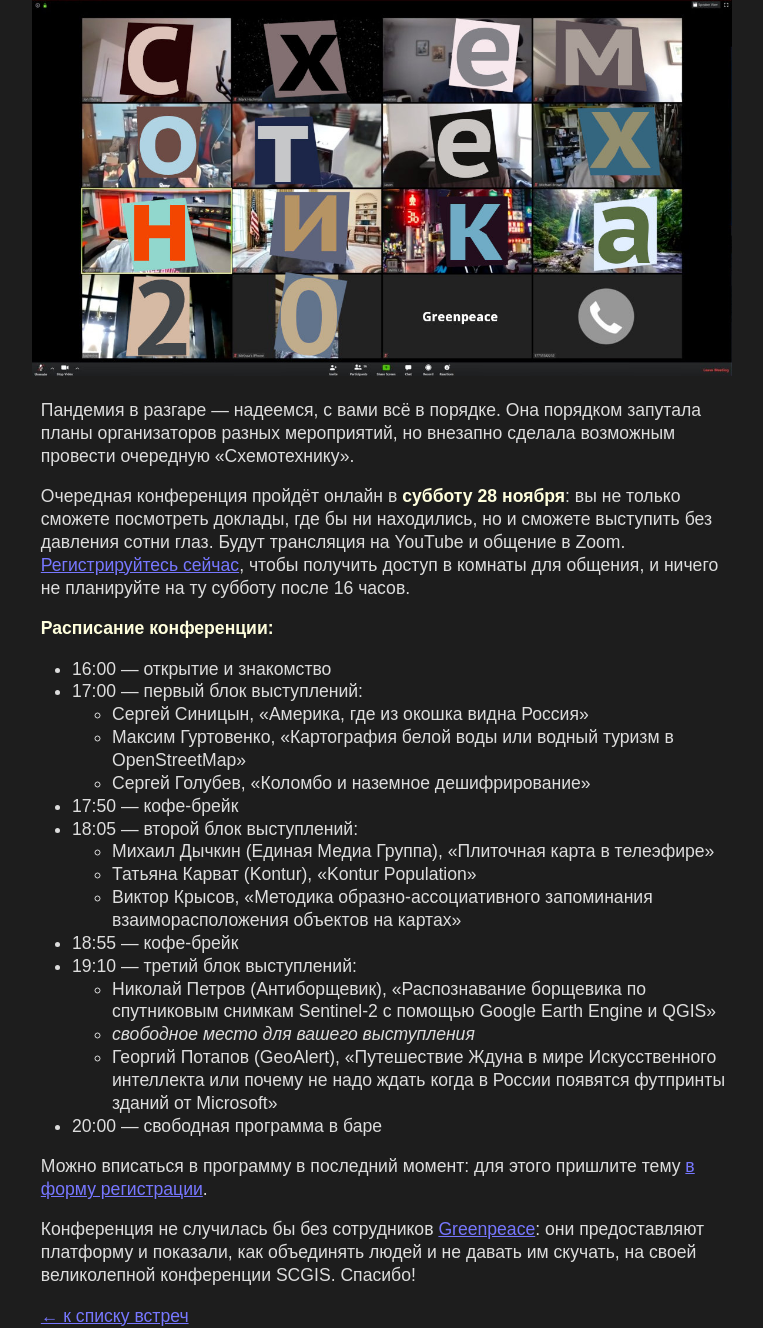
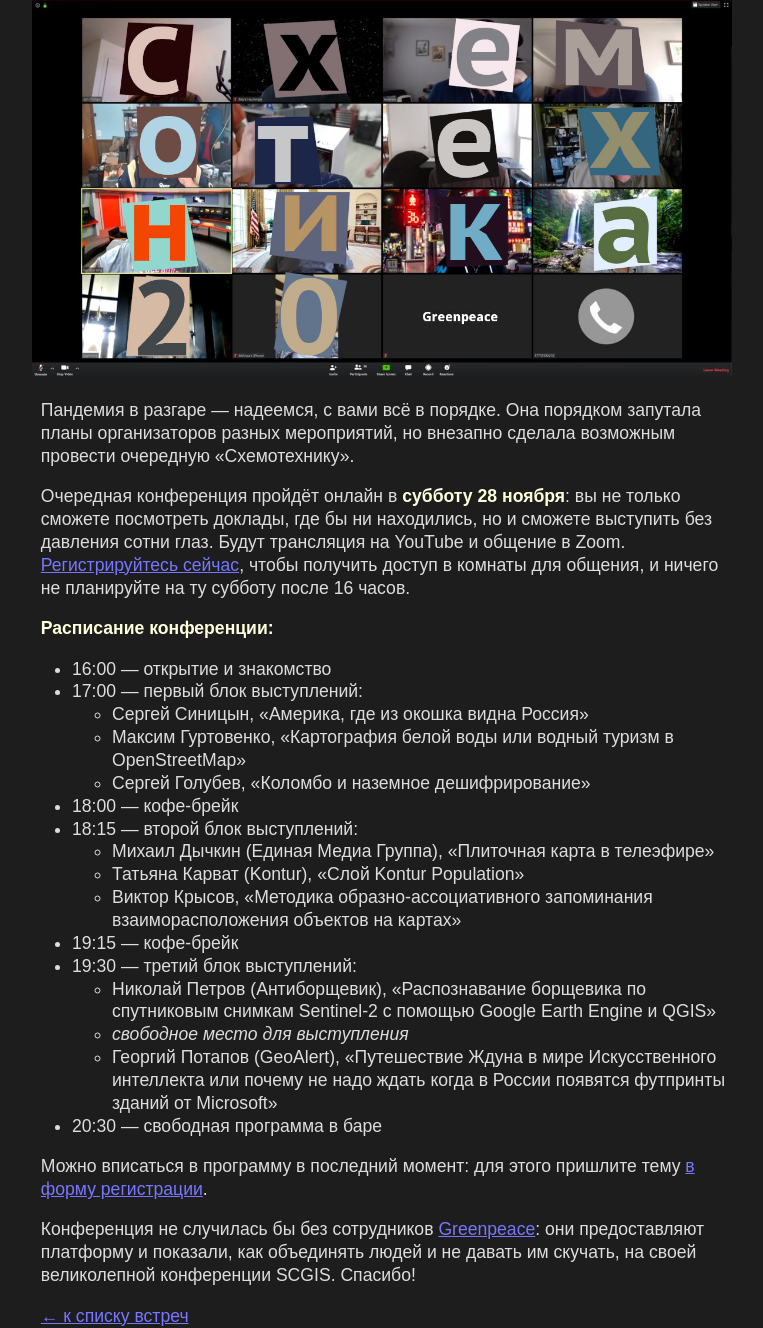
Before and after one commit to Zverik/schemotechnika, a Jekyll site: the page built from _posts/2020-11-15-schemo20.md, in a window 1280 px wide. Shown: the whole page, without its empty margins (258-1021 px from the left). Built offline with Jekyll 4.4.1, drawn with Linux system fonts in a browser that asks for light colours.

Commit message:
expanded timing

```diff
--- a/_posts/2020-11-15-schemo20.md
+++ b/_posts/2020-11-15-schemo20.md
@@ -22,18 +22,18 @@ permalink: 20.html
   - Сергей Синицын, «Америка, где из окошка видна Россия»
   - Максим Гуртовенко, «Картография белой воды или водный туризм в OpenStreetMap»
   - Сергей Голубев, «Коломбо и наземное дешифрирование»
-* 17:50 — кофе-брейк
-* 18:05 — второй блок выступлений:
+* 18:00 — кофе-брейк
+* 18:15 — второй блок выступлений:
   - Михаил Дычкин (Единая Медиа Группа), «Плиточная карта в телеэфире»
-  - Татьяна Карват (Kontur), «Kontur Population»
+  - Татьяна Карват (Kontur), «Слой Kontur Population»
   - Виктор Крысов, «Методика образно-ассоциативного запоминания взаиморасположения объектов на картах»
-* 18:55 — кофе-брейк
-* 19:10 — третий блок выступлений:
+* 19:15 — кофе-брейк
+* 19:30 — третий блок выступлений:
   - Николай Петров (Антиборщевик), «Распознавание борщевика по спутниковым снимкам Sentinel-2 с помощью Google Earth Engine и QGIS»
-  - _свободное место для вашего выступления_
+  - _свободное место для выступления_
   - Георгий Потапов (GeoAlert), «Путешествие Ждуна в мире Искусственного интеллекта или
     почему не надо ждать когда в России появятся футпринты зданий от Microsoft»
-* 20:00 — свободная программа в баре
+* 20:30 — свободная программа в баре
 
 Можно вписаться в программу в последний момент: для этого пришлите тему
 [в форму регистрации](https://docs.google.com/forms/d/e/1FAIpQLScUjguI4WmYQzRQyVQjZdB7RQZcs6UrtpiF5B5ZM3iZI5mZ6A/viewform?usp=sf_link).
```
